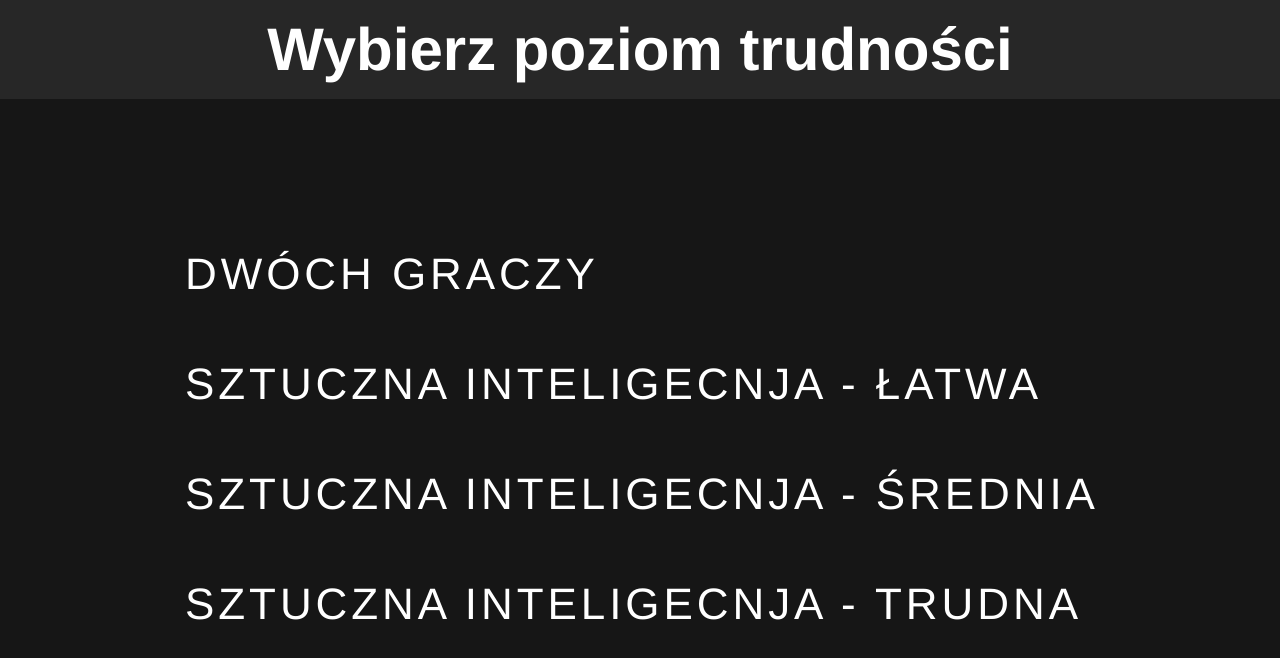
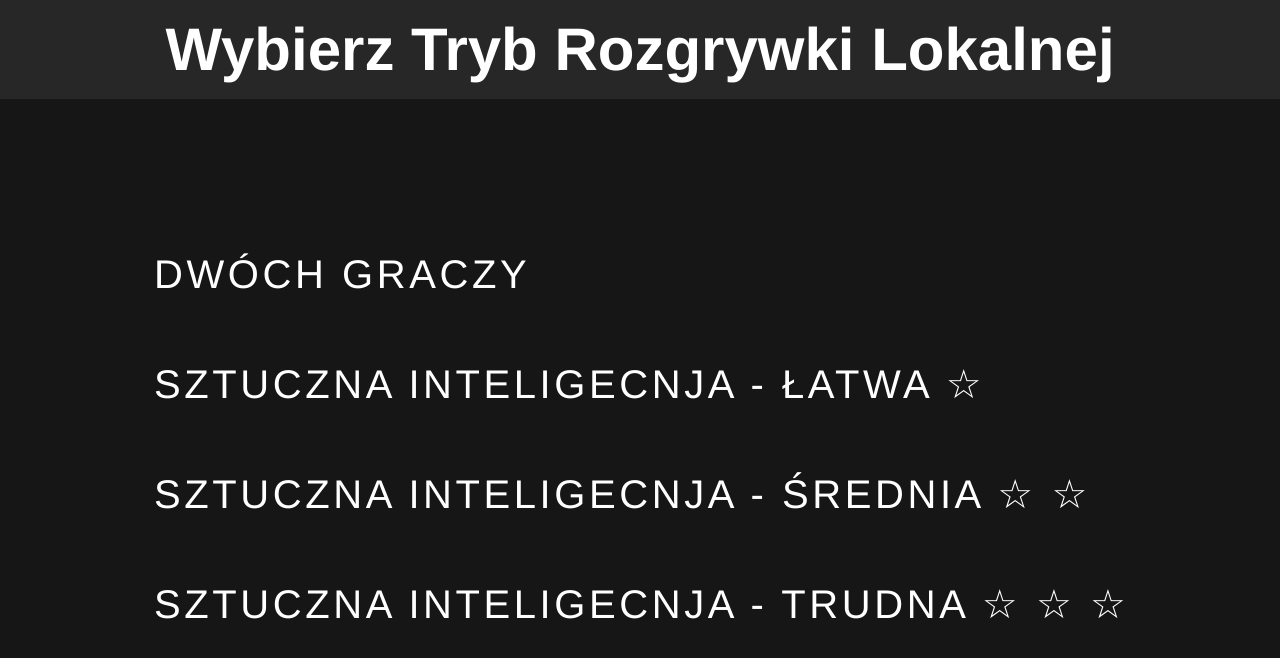
Before and after one commit to Lukixs/praca-inzynierska, a Vue app: page /local-menu in a window 1280 px wide. Shown: the top 658 px of the page. Built offline with nearby package versions, Linux system fonts and the light colour scheme.

Commit message:
Poprawki stylistyczne

```diff
--- a/src/components/LocalGame.vue
+++ b/src/components/LocalGame.vue
@@ -38,7 +38,6 @@
         ><v-btn dark @click="setupGame()">Restart Game</v-btn></Timer
       >
       <PopUp ref="popup" />
-      <button @click="showDialog('Wygrałeś')">XDD</button>
     </div>
   </div>
 </template>
--- a/src/components/Online/BoardAndChat/BoardAndChat.vue
+++ b/src/components/Online/BoardAndChat/BoardAndChat.vue
@@ -14,8 +14,7 @@
     </div>
     <div class="random">
       <div class="field">
-        <span style="color: white;">&#9922;</span
-        ><span style="color: black;">&#9922;</span>
+        ?
       </div>
       <v-btn
         :disabled="!availableColors.black || !availableColors.white"
--- a/src/views/LocalGame/LocalGameMenu.vue
+++ b/src/views/LocalGame/LocalGameMenu.vue
@@ -1,7 +1,7 @@
 <template>
   <div class="menu">
     <div class="header">
-      <h1 class="h1 title ">Wybierz poziom trudności</h1>
+      <h1 class="h1 title ">Wybierz Tryb Rozgrywki Lokalnej</h1>
     </div>
 
     <div class="options">
@@ -31,19 +31,23 @@ export default Vue.extend({
       items: [
         { title: "DWÓCH GRACZY", link: "/local" },
         {
-          title: "Sztuczna Inteligecnja - ŁATWA",
+          title: `Sztuczna Inteligecnja - ŁATWA ${String.fromCharCode(9734)}`,
           link: {
             name: "AI Game Easy",
           },
         },
         {
-          title: "Sztuczna Inteligecnja - ŚREDNIA",
+          title: `Sztuczna Inteligecnja - ŚREDNIA ${String.fromCharCode(
+            9734
+          )} ${String.fromCharCode(9734)}`,
           link: {
             name: "AI Game Medium",
           },
         },
         {
-          title: "Sztuczna Inteligecnja - TRUDNA",
+          title: `Sztuczna Inteligecnja - TRUDNA ${String.fromCharCode(
+            9734
+          )} ${String.fromCharCode(9734)} ${String.fromCharCode(9734)}`,
           link: {
             name: "AI Game Hard",
           },
@@ -65,16 +69,14 @@ export default Vue.extend({
 .header {
   font-size: 30px;
   padding: 15px;
-  // min-height: 10vh;
   background-color: #6e6e6e30;
 }
 
 .options {
   margin-top: 15vh;
-  font-size: 44px;
   display: flex;
+  justify-content: center;
 
-  justify-content: center;
   &--list {
     display: flex;
     flex-direction: column;
@@ -82,7 +84,7 @@ export default Vue.extend({
   }
 
   .v-btn {
-    font-size: 44px;
+    font-size: 40px;
     height: 110px !important;
   }
 }
```
Also changed, not shown: src/components/Timer.vue (+6 -6 lines).
